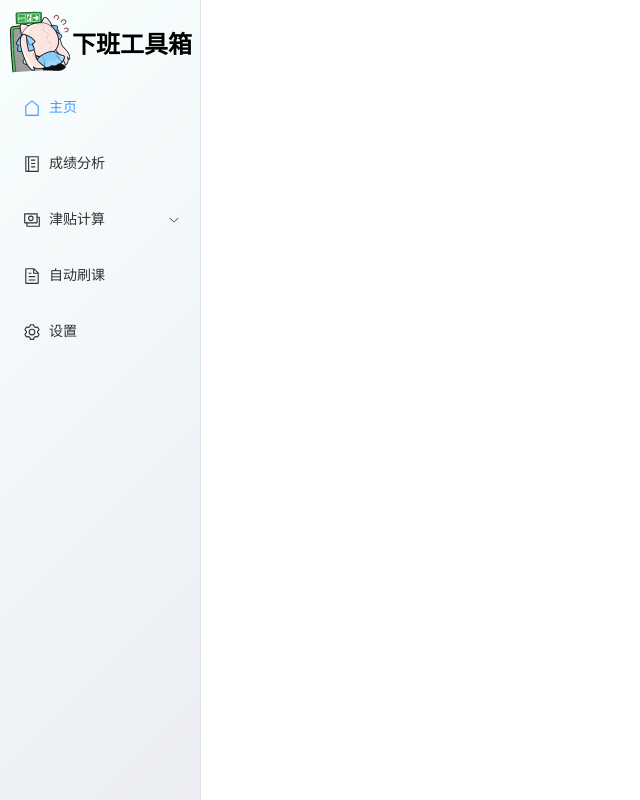
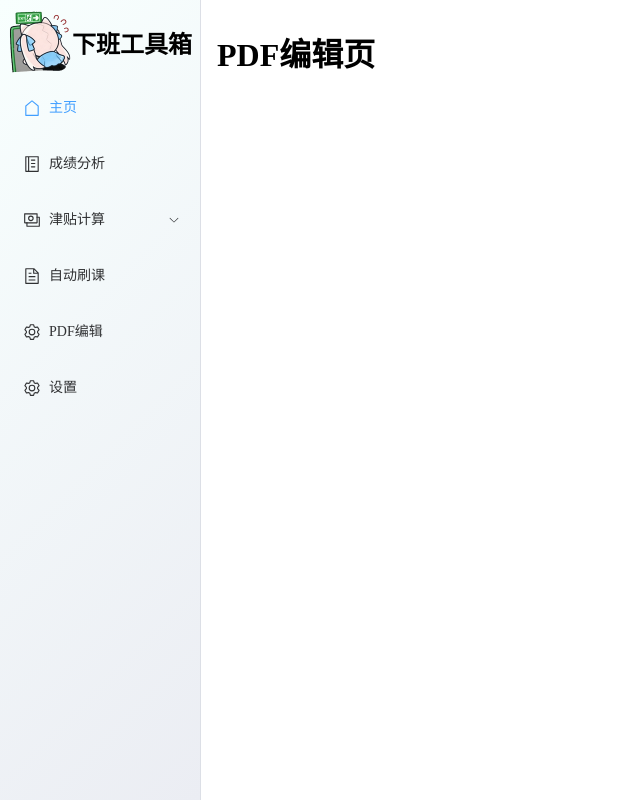
Before and after one commit to rzyg/EduWorkAssistant, a Vue app: page /PDFEdit in a window 1280 px wide. Shown: the whole page, without its empty margins (0-640 px from the left). Built offline with nearby package versions, Linux system fonts and the light colour scheme.

Commit message:
feat(navigation): 添加PDF编辑功能页面
- 在侧边导航菜单中新增PDF编辑选项
- 添加PDF编辑页面路由配置
- 创建PDF编辑页面基础组件结构
- 更新设置页面菜单索引以保持顺序正确

```diff
--- a/src/App.vue
+++ b/src/App.vue
@@ -49,8 +49,13 @@
             <el-icon><document /></el-icon>
             <span>自动刷课</span>
           </el-menu-item>
+          <!--PDF编辑-->
+          <el-menu-item index="4" @click="$router.push('/PDFEdit')">
+            <el-icon><setting /></el-icon>
+            <span>PDF编辑</span>
+          </el-menu-item>
           <!--设置-->
-          <el-menu-item index="4" @click="$router.push('/SettingPage')">
+          <el-menu-item index="5" @click="$router.push('/SettingPage')">
             <el-icon><setting /></el-icon>
             <span>设置</span>
           </el-menu-item>
--- a/src/router/index.js
+++ b/src/router/index.js
@@ -5,6 +5,7 @@ import ScheduleMake from "../views/ScheduleMake.vue";
 import CalendarPage from "../views/CalendarPage.vue";
 import AutomaticCourse from "../views/AutomaticCourse.vue";
 import SettingPage from "../views/SettingPage.vue";
+import PdfEdit from "../views/PDFEdit.vue";
 
 const routes = [
   { path: "/", redirect: "/HomePage" }, // 默认重定向
@@ -18,6 +19,7 @@ const routes = [
     name: "AutomaticCourse",
   },
   { path: "/SettingPage", component: SettingPage, name: "SettingPage" },
+  { path: "/PDFEdit", component: PdfEdit, name: "PDFEdit" },
 ];
 
 const router = createRouter({
--- /dev/null
+++ b/src/views/PDFEdit.vue
@@ -0,0 +1,7 @@
+<script setup></script>
+
+<template>
+  <h1>PDF编辑页</h1>
+</template>
+
+<style scoped></style>
```
